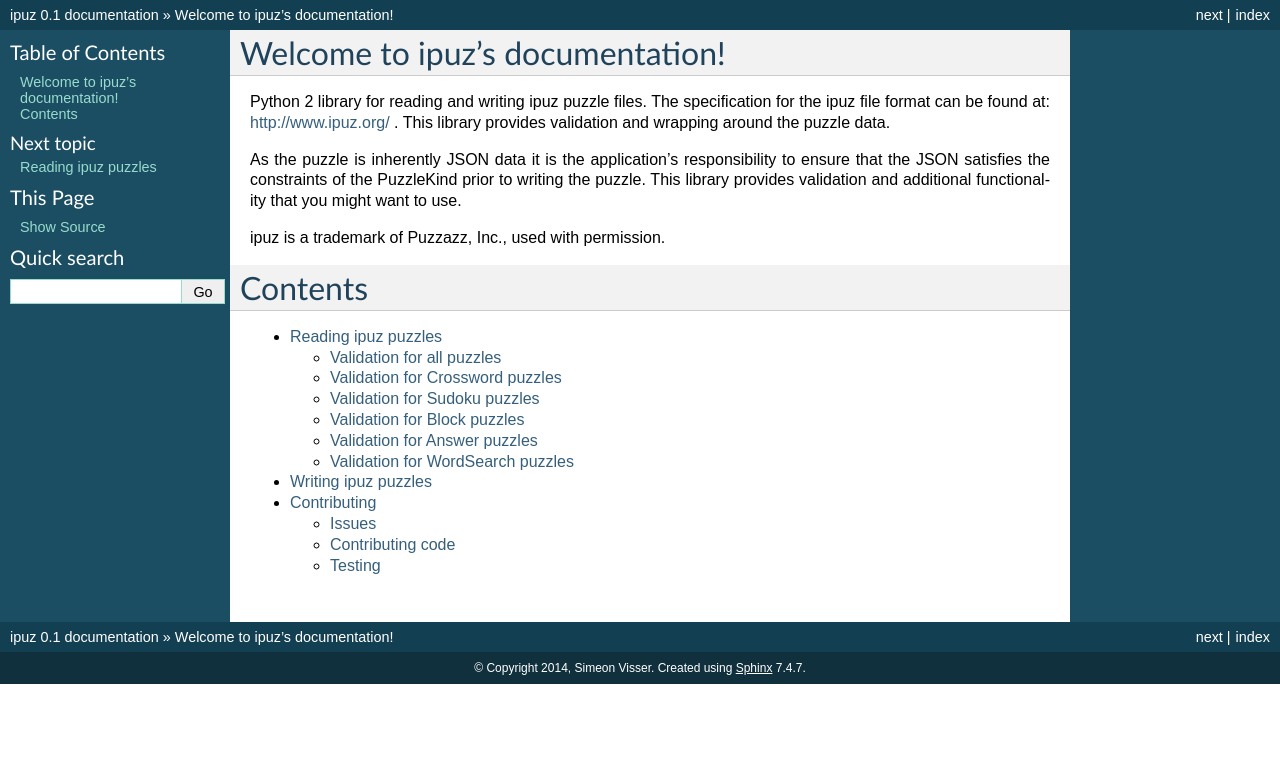
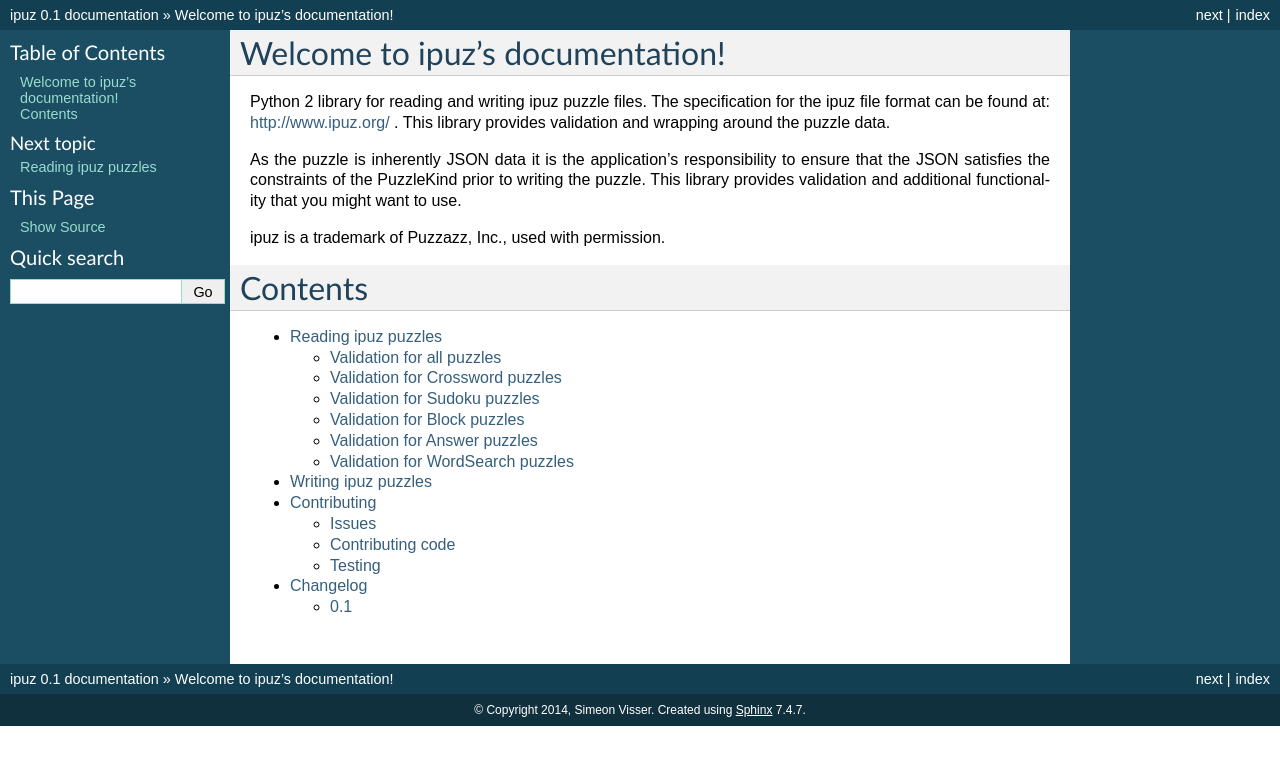
Before and after one commit to svisser/ipuz, a Sphinx documentation site: the page built from docs/index.rst, in a window 1280 px wide. Shown: the top 765 px of the page. Built offline with Sphinx 7.4.7, drawn with Linux system fonts in a browser that asks for light colours.

Commit message:
Added structure for a changelog

```diff
--- /dev/null
+++ b/docs/changelog.rst
@@ -0,0 +1,7 @@
+Changelog
+=========
+
+0.1
+---
+
+- Initial release of the library.
--- a/docs/index.rst
+++ b/docs/index.rst
@@ -26,3 +26,4 @@ Contents
    reading
    writing
    contributing
+   changelog
```
